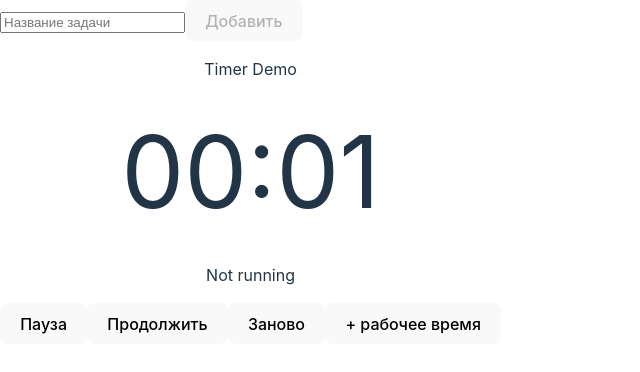
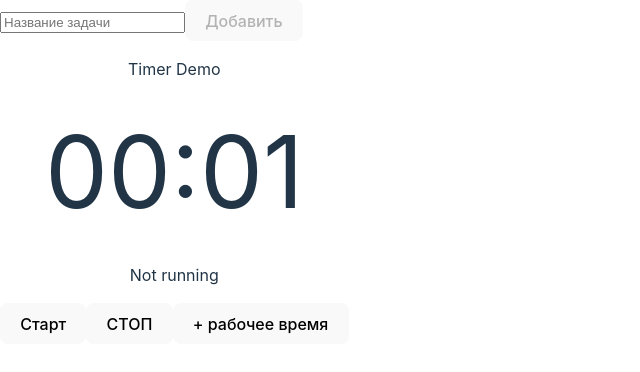
Before and after one commit to Ramramramzes/pomodoro_timer, a React (Vite) app: page / in a window 1280 px wide. Shown: the top 372 px of the page, without its empty margins (0-640 px from the left). Built offline with nearby package versions, Linux system fonts and the light colour scheme.

Commit message:
making btns mechanic

```diff
--- a/src/General/Timer/Timer.tsx
+++ b/src/General/Timer/Timer.tsx
@@ -2,7 +2,7 @@ import { useEffect } from 'react';
 import { useDispatch, useSelector } from 'react-redux';
 import { useTimer } from 'react-timer-hook';
 import { AppDispatch, RootState } from '../../states/store';
-import { addBigBreakeMinute, addBreakeMinute, addRound, addTomato, addWorkMinute, changeBigBreak, changeBreak, changeWork, startTomato,  } from '../../states/timer';
+import { addBigBreakeMinute, addBreakeMinute, addRound, addTomato, addWorkMinute, changeBigBreak, changeBreak, changeWork, pauseState, startTomato,  } from '../../states/timer';
 
 function Timer() {
   const timer = useSelector((state: RootState) => state.timer)
@@ -12,8 +12,6 @@ function Timer() {
   const createNewTime = (userTime: number) => {
     return new Date(new Date().getTime() + userTime * 60000);
   };
-
-
 
   const {
     seconds,
@@ -32,8 +30,8 @@ function Timer() {
         dispatch(changeWork(true))
         dispatch(changeBreak(false))
         dispatch(changeBigBreak(false))
+        dispatch(pauseState(false))
       }
-      console.log(timer.tomatoCount);
     },[timer.tomatoCount])
     useEffect(() => {
       if(minutes == 0 && seconds == 0 && timer.tomatoCount != 4){
@@ -55,6 +53,7 @@ function Timer() {
           dispatch(changeBreak(false))
           dispatch(changeBigBreak(false))
         }
+        dispatch(pauseState(false))
       }
       if(minutes == 0 && seconds == 0 && timer.tomatoCount === 4){
         dispatch(changeBigBreak(true))
@@ -63,6 +62,7 @@ function Timer() {
         dispatch(addRound())
         dispatch(startTomato())
       }
+      dispatch(pauseState(false))
     },[minutes, seconds,])
 
     useEffect(() => {
@@ -85,28 +85,25 @@ function Timer() {
         <span>{minutes < 10 ? '0': ''}{minutes}</span>:<span>{seconds < 10 ? '0': ''}{seconds}</span>
       </div>
       <p>{isRunning ? 'Running' : 'Not running'}</p>
-      <button onClick={pause}>Пауза</button>
-      <button onClick={resume}>Продолжить</button>
-      <button onClick={() => {
+      {isRunning ? <button onClick={() => {
+        pause()
+        dispatch(pauseState(true))
+        }}>Пауза</button>:''}
+      {!isRunning ? <button onClick={resume}>{!timer.pauseState ? 'Старт' : 'Продолжить'}</button> : ''}
+      {timer.workActive ? <button onClick={() => {
         if(timer.workActive){
           restart(createNewTime(timer.userTime));
         }
-        if(timer.breakActive){
-          restart(createNewTime(timer.breakTime));
-        }
-        if(timer.bigBreakActive){
-          restart(createNewTime(timer.bigBrakeTime));
-        }
         pause()
-      }}>Заново</button>
+      }}>СТОП</button>: ''}
 
-      {timer.workActive &&  <button onClick={()=>{
+      {timer.workActive && !isRunning && <button onClick={()=>{
                                     dispatch(addWorkMinute())
                                     pause()}}>+ рабочее время </button>}
-      {timer.breakActive && <button onClick={()=>{
+      {timer.breakActive && !isRunning && <button onClick={()=>{
                                     dispatch(addBreakeMinute())
                                     pause()}}>+ перерыв</button>}
-      {timer.bigBreakActive && <button  onClick={()=>{
+      {timer.bigBreakActive && !isRunning && <button  onClick={()=>{
                                         dispatch(addBigBreakeMinute())
                                         pause()}}>+ большой перерыв</button>}
     </div>
--- a/src/states/timer.ts
+++ b/src/states/timer.ts
@@ -9,17 +9,19 @@ interface ITimerState{
   bigBrakeTime: number,
   tomatoCount: number,
   rounds: number,
+  pauseState: boolean,
 }
 
 const initialState:ITimerState = {
   userTime: 0.01,
   breakTime: 0.01,
-  bigBrakeTime: 0.1,
+  bigBrakeTime: 0.01,
   workActive: true,
   bigBreakActive: false,
   breakActive: false,
   tomatoCount: 0,
   rounds:0,
+  pauseState: false,
 }
 
 const timerSlice = createSlice({
@@ -52,9 +54,12 @@ const timerSlice = createSlice({
     },
     addRound: (state) => {
       state.rounds += 1
-    }
+    },
+    pauseState: (state,action) => {
+      state.pauseState = action.payload
+    },
   }
 })
 
-export const { addWorkMinute, changeWork, changeBreak, changeBigBreak, addBreakeMinute, addBigBreakeMinute, addTomato, startTomato, addRound} = timerSlice.actions
+export const { addWorkMinute, changeWork, changeBreak, changeBigBreak, addBreakeMinute, addBigBreakeMinute, addTomato, startTomato, addRound, pauseState} = timerSlice.actions
 export default timerSlice.reducer
```
